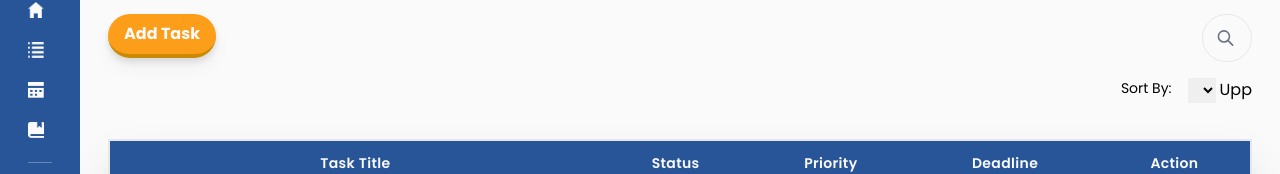
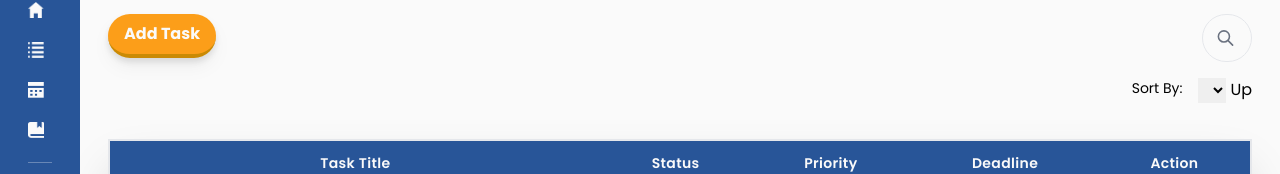
Before and after one commit to adityar22/PAW---Kelompok-6, a React (Create React App) app in the folder frontend/: page /task in a window 1280 px wide. Shown: the part 126-300 px from the top of the page. Built offline with nearby package versions, Linux system fonts and the light colour scheme; no server answers.

Commit message:
sync page-task

```diff
--- a/frontend/src/component/SortSelection.jsx
+++ b/frontend/src/component/SortSelection.jsx
@@ -3,9 +3,9 @@ const SortSelection = () => {
         <div className='flex'>
             <p className='px-2 mx-1 text-sm'>Sort By:</p>
             <select className='px-1 mx-1'>
-
+                <option></option>
             </select>
-            <p>Upp</p>
+            <p>Up</p>
         </div>
     );
 }
--- a/frontend/src/pages/Task.jsx
+++ b/frontend/src/pages/Task.jsx
@@ -2,15 +2,17 @@ import { useState, useEffect } from 'react';
 import { useTasksContext } from '../hooks/useTasksContext';
 import useFetch from '../hooks/useFetch';
 
+//Initiate Component
 import TaskList from '../component/TaskList';
 import Loading from '../component/Loading';
-
 import Searchbar from '../component/Searchbar'
 import SortSelection from '../component/SortSelection';
 import Pagination from '../component/Pagination';
 
+//Init Task Page
 const Task = () => {
-    const { tasks, dispatch, isPending, error, setLoading, setError } = useTasksContext();
+    //Fetch API
+    const { tasks, dispatch, isPending, error, setLoading, setError, setTasks } = useTasksContext();
     const [popup, setPopup] = useState(false);
     const url = '/api/tasks';
 
@@ -20,8 +22,9 @@ const Task = () => {
 
     useFetch({ url, dispatch, setError, setLoading, type: 'GET_TASKS' });
 
+    //Pagination
     const [currentPage, setCurrentPage] = useState(1);
-    const [postPerPage, setPostPerPage] = useState(5);
+    const [postPerPage] = useState(5);
 
     const indexOfLastTask = currentPage*postPerPage;
     const indexOfFirstTask = indexOfLastTask-postPerPage;
@@ -29,6 +32,11 @@ const Task = () => {
 
     const paginate =(pageNumber)=> setCurrentPage(pageNumber);
 
+    //Sorting
+
+    //Seacrhing
+
+    //Return Task Page
     return (
         <div className="bg-white justify-center items-center p-7 h-screen">
             <div className="text-4xl font-bold text-orange my-9">
@@ -41,8 +49,10 @@ const Task = () => {
                 <Searchbar />
             </div>
             <div className='justify-end flex'>
-                <SortSelection />
+                <SortSelection/>
             </div>
+
+            {/* create table */}
             <table className="shadow-2xl border-2 border-dark-blue-200 text-center w-full my-9">
                 <thead className="bg-dark-blue text-white">
                     <tr>
@@ -54,12 +64,14 @@ const Task = () => {
                     </tr>
                 </thead>
                 <tbody>
+                    {/*Call Task List Component into Table Row*/}
                     {error && <div>Somehing error is occured 🙀</div>}
                     {isPending && <Loading />}
-
                     {currentTask && currentTask.map(task => (<TaskList key={task._id} task={task} />))}
                 </tbody>
             </table>
+
+            {/*Call Pagination Component*/}
             {tasks && <Pagination postPerPage={postPerPage} totalPost={tasks.length} paginate={paginate}/>}
         </div>
     );
```
Also changed, not shown: frontend/src/component/TaskList.jsx (line endings or trailing spaces).
